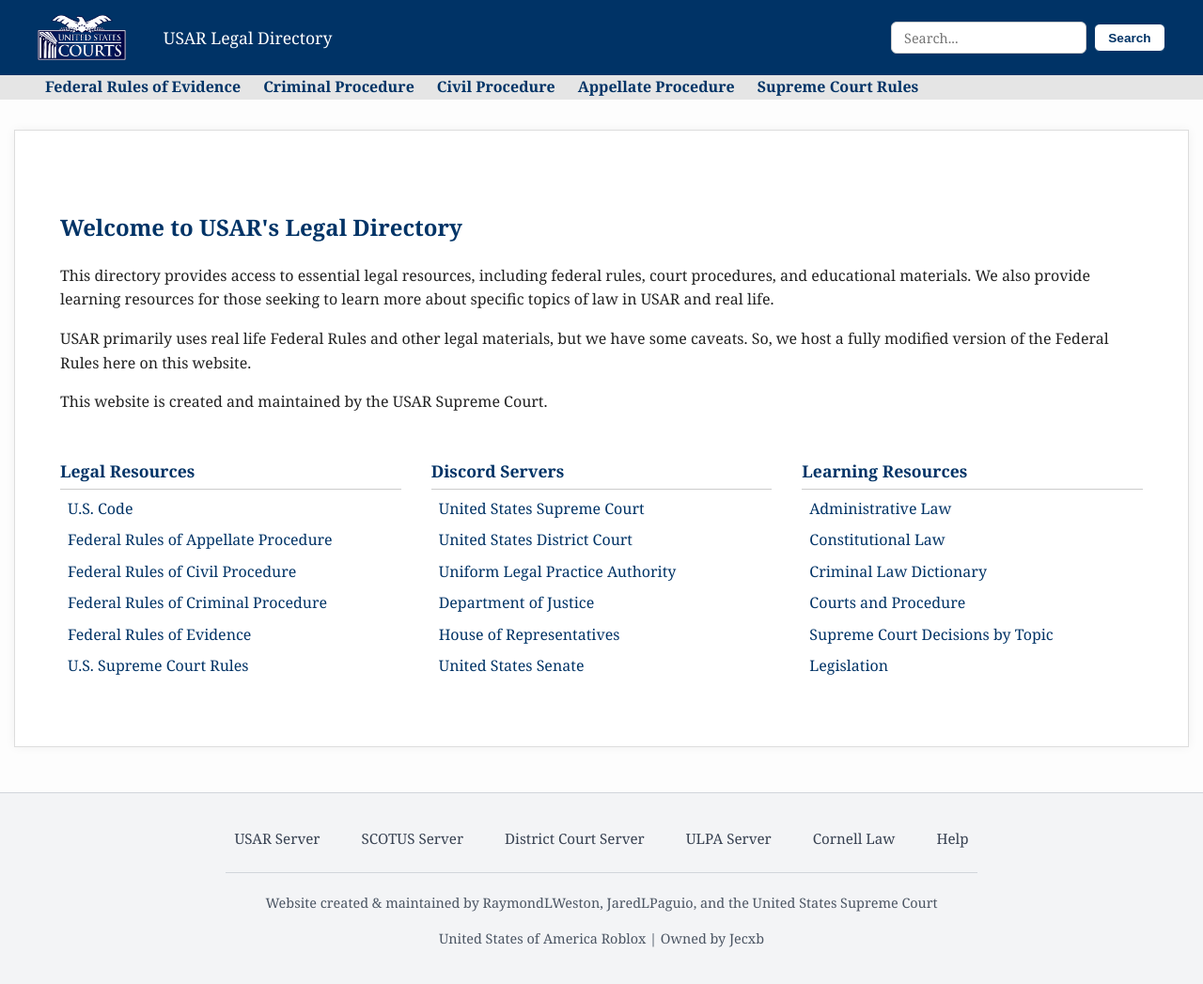
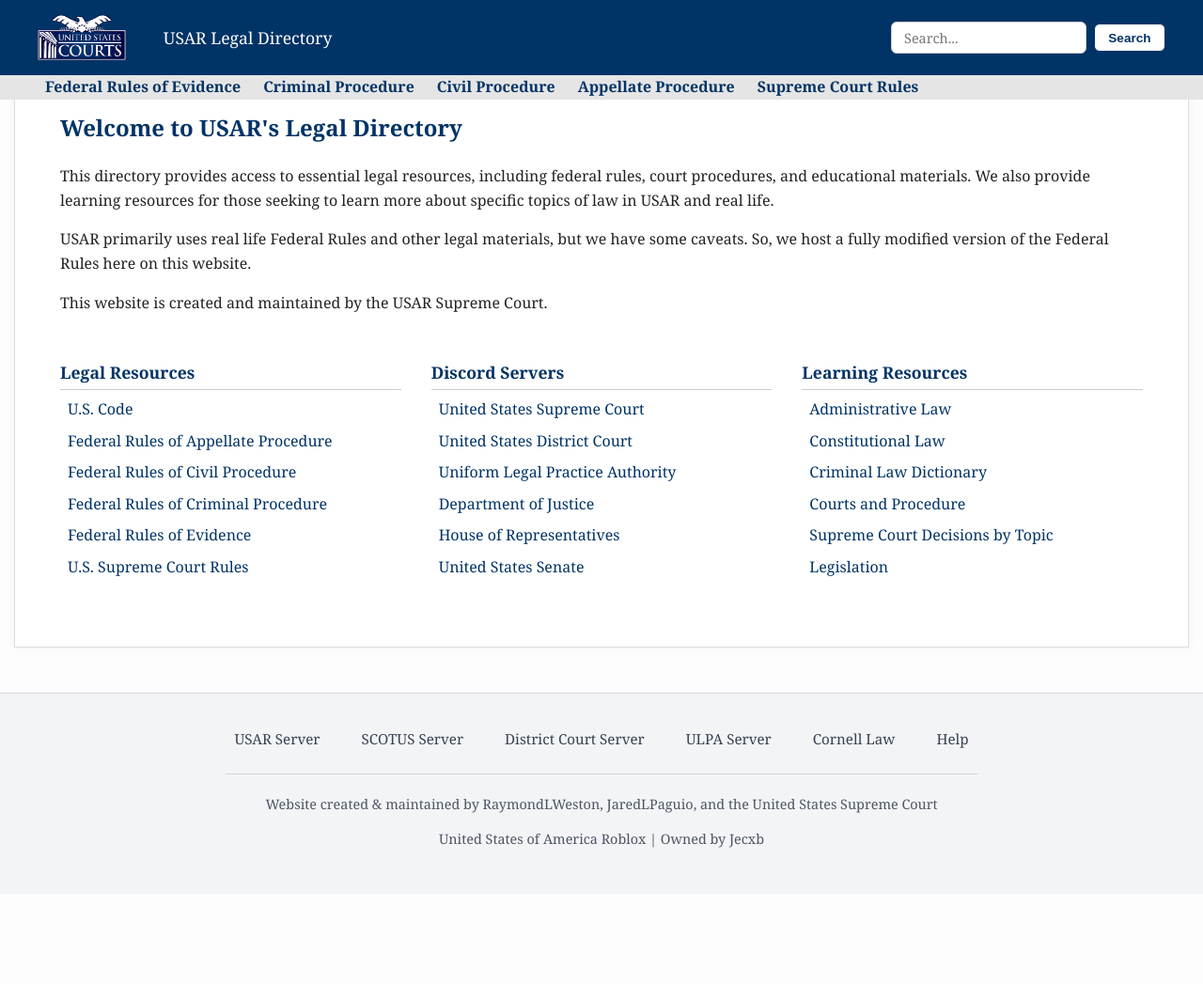
Before and after one commit to usarscotus/legal-directory, a Jekyll site: the page built from index.html, in a window 1280 px wide and 1056 px high. Shown: the top 1047 px of the window at 94% size. Built offline with Jekyll 4.4.1, drawn with Linux system fonts in a browser that asks for light colours.

Commit message:
Update style.css

```diff
--- a/assets/style.css
+++ b/assets/style.css
@@ -25,6 +25,14 @@
 
 #cornell-nav-bg {
   background-color: #e5e5e5;
+}
+
+#cornell-header {
+  position: fixed;
+  top: 0;
+  left: 0;
+  width: 100%;
+  z-index: 1000;
 }
 
 .header-container {
```
